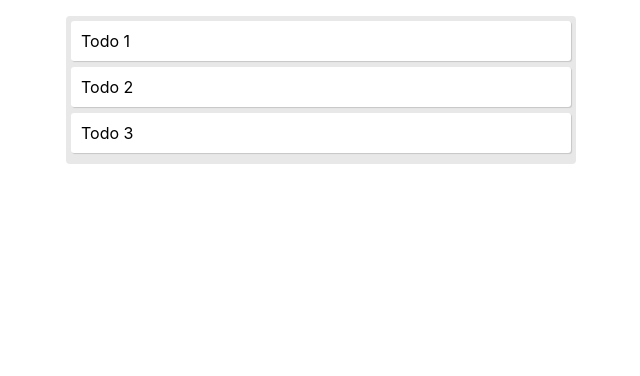
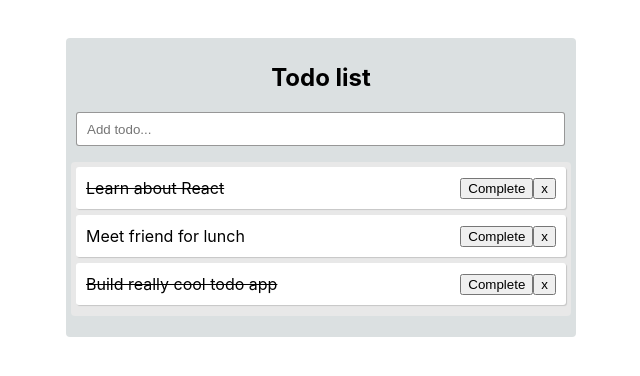
Before and after one commit to DHT-Uri/training-avada-uri, a React (Create React App) app in the folder reactjs/todo-app/: page / in a window 1280 px wide. Shown: the top 376 px of the page, without its empty margins (319-959 px from the left). Built offline with nearby package versions, Linux system fonts and the light colour scheme.

Commit message:
Uri's commit

```diff
--- a/reactjs/todo-app/src/components/App/App.css
+++ b/reactjs/todo-app/src/components/App/App.css
@@ -1,8 +1,30 @@
-.todo-list {
-  background: #e8e8e8;
+#root {
+  background: #dbe0e1;
   border-radius: 4px;
   width: 500px;
   padding: 5px;
+  margin-top: 3%;
+}
+
+.todo-title{
+text-align: center;
+}
+
+.todo-list{
+  background: #e8e8e8;
+  border-radius: 4px;
+  width: 490px;
+  padding: 5px;
+}
+
+.todo-input{
+  width: 475px;
+  margin-left: 5px;
+  height: 30px;
+  justify-content: space-between;
+  padding-left: 10px;
+  border: 1px solid #33333382;
+  border-radius: 3px;
 }
 
 .todo {
--- a/reactjs/todo-app/src/components/App/App.js
+++ b/reactjs/todo-app/src/components/App/App.js
@@ -1,40 +1,93 @@
 import React, {useEffect, useState} from 'react';
 import './App.css';
-import useFetchApi from "../../hooks/useFetchApi";
+// import useFetchApi from "../../hooks/useFetchApi";
+
+function Todo({ todo, index, completeTodo, removeTodo }) {
+    return (
+        <div
+            className="todo"
+            style={{ textDecoration: todo.isCompleted ? "line-through" : "" }}
+        >
+            {todo.todo}
+            <div>
+                <button onClick={() => completeTodo(index)}>Complete</button>
+                <button onClick={() => removeTodo(index)}>x</button>
+            </div>
+        </div>
+    );
+}
+
+function TodoForm({ addTodo }) {
+    const [value, setValue] = useState("");
+
+    const handleSubmit = e => {
+        e.preventDefault();
+        if (!value) return;
+        addTodo(value);
+        setValue("");
+    };
+
+    return (
+        <form onSubmit={handleSubmit}>
+            <input
+                placeholder="Add todo..."
+                type="text"
+                className="todo-input"
+                value={value}
+                onChange={e => setValue(e.target.value)}
+            />
+        </form>
+    );
+}
 
 function App() {
-    // const handleAddTodo = (todo) => {
-    //     setTodos(prevTodos => {
-    //         const newTodo = {
-    //             todo: todo.todo,
-    //             isCompleted: false
-    //         }
-    //
-    //         return {
-    //             ...prevTodos,
-    //             newTodo
-    //         }
-    //     })
-    // };
+  const [todos, setTodos] = useState(
+    [
+      { todo: "Learn about React", isCompleted: true },
+      { todo: "Meet friend for lunch", isCompleted: false},
+      { todo: "Build really cool todo app", isCompleted: true }
+    ]);
 
-    const {data: todos, loading, fetched} = useFetchApi({url: "..."});
+    const handleAddTodo = (todo) => {
+        setTodos(prevTodos => {
+            const newTodo = {
+                todo: todo,
+                isCompleted: false
+            }
+
+            return [...prevTodos, newTodo]
+        })
+    };
+
+    const completeTodo = index => {
+        const newTodos = [...todos];
+        newTodos[index].isCompleted = true;
+        setTodos(newTodos);
+    };
+
+    const removeTodo = index => {
+        const newTodos = [...todos];
+        newTodos.splice(index, 1);
+        setTodos(newTodos);
+    };
+
   return (
     <>
+        <h2 className="todo-title">Todo list</h2>
+        <TodoForm addTodo={handleAddTodo} />
         <ul className="todo-list">
-                {loading ? (
-                    <div>Loading todo list...</div>
-                ) : (
-                    <>
-                        {todos.map((todo, index)=> {
-                            return (
-                                <li className="todo"
+            {todos.map((todo,index) => (
+                <Todo
                     key={index}
-                                >{todo.todo}</li>
-                            )
-                        })}
-                    </>
-                )}
-                {/*{fetched && (<><br/><p>-----Done-----</p></>)}*/}
+                    index={index}
+                    todo={todo}
+                    completeTodo={completeTodo}
+                    removeTodo={removeTodo}
+                />
+                // return (
+                //   <li className="todo" key={index}>{todo.todo}</li>
+                // );
+            ))}
         </ul>
     </>
   );
--- a/reactjs/todo-app/src/hooks/useFetchApi.js
+++ b/reactjs/todo-app/src/hooks/useFetchApi.js
@@ -39,4 +39,28 @@ function useFetchApi({url}) {
     }
 }
 
+function App() {
+    const {data: todos, loading, fetched} = useFetchApi({url: "..."});
+    return (
+        <>
+            <ul className="todo-list">
+                {loading ? (
+                    <div>Loading todo list...</div>
+                ) : (
+                    <>
+                        {todos.map((todo, index)=> {
+                            return (
+                                <li className="todo"
+                                    key={index}
+                                >{todo.todo}</li>
+                            )
+                        })}
+                    </>
+                )}
+                {/*{fetched && (<><br/><p>-----Done-----</p></>)}*/}
+            </ul>
+        </>
+    );
+}
+
 export default useFetchApi;
```
Lines whose indentation alone changed are shown as unchanged.
